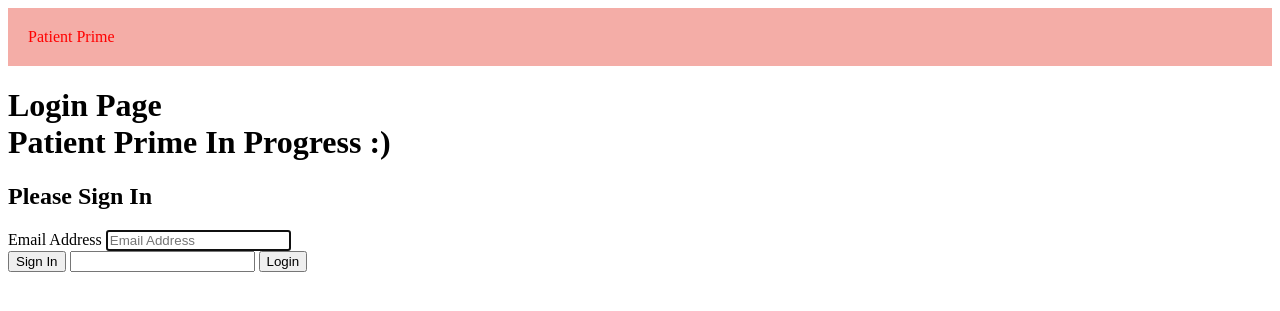
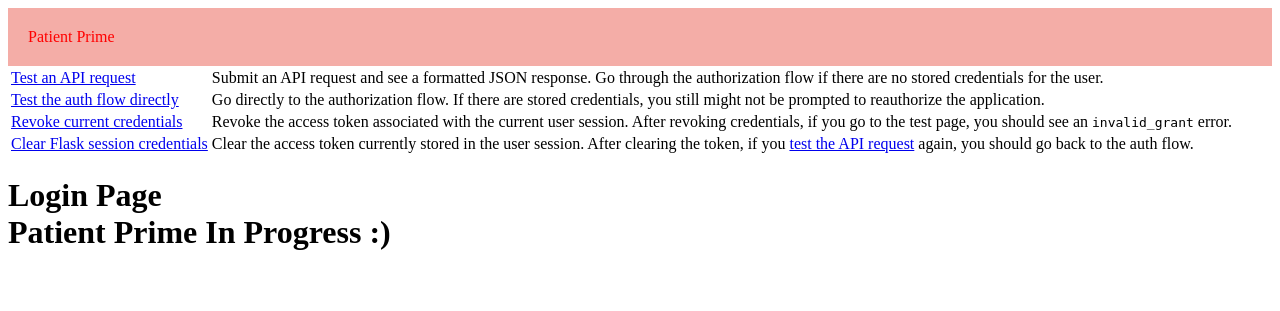
Before and after one commit to bukandu1/Patient-Prime, a Flask app: page / in a window 1280 px wide. Shown: the top 311 px of the page. Run offline with Flask 2, Linux system fonts and the light colour scheme.

Commit message:
Added OAuth routes and now have user's name displaying from the authorizationgit add . !

```diff
--- a/server.py
+++ b/server.py
@@ -1,5 +1,11 @@
 from flask import (Flask, session, redirect, render_template, flash,
-                    request, jsonify)
+                    request, url_for, jsonify)
+# from flask_oauth import OAuth
+
+import google.oauth2.credentials
+import google_auth_oauthlib.flow
+import googleapiclient.discovery
+import requests
 
 from flask_debugtoolbar import DebugToolbarExtension
 from model import db, connect_to_db, Doctor, Hospital, Review, AssociatedHospital
@@ -9,20 +15,150 @@ app = Flask(__name__)
 
 #Set key to use sessions and debug toolbar
 app.secret_key = os.environ['FLASK_SESSION_KEY']
+os.environ['OAUTHLIB_INSECURE_TRANSPORT'] = '1'
 
-@app.route("/user-dashboard/")
-def search_test(username):
-    """Search for providers and render on one page """
+# This variable specifies the name of a file that contains the OAuth 2.0
+# information for this application, including its client_id and client_secret.
+CLIENT_SECRETS_FILE = "client_secret.json"
 
-    #Retrieve username from login form
-    print(username, "##################USERNAME#############")
+# This OAuth 2.0 access scope allows for full read/write access to the
+# authenticated user's account and requires requests to use an SSL connection.
+SCOPES = ['https://www.googleapis.com/auth/drive.metadata.readonly']
+API_SERVICE_NAME = 'drive'
+API_VERSION = 'v2'
 
-    return render_template("/user-dashboard.html", username=username)
+# Use the client_secret.json file to identify the application requesting
+# authorization. The client ID (from that file) and access scopes are required.
+# flow = google_auth_oauthlib.flow.Flow.from_client_secrets_file('client_secret.json', scopes=SCOPES)
+
+# # Generate URL for request to Google's OAuth 2.0 server.
+# # Use kwargs to set optional request parameters.
+# authorization_url, state = flow.authorization_url(
+#     # Enable offline access so that you can refresh an access token without
+#     # re-prompting the user for permission. Recommended for web server apps.
+#     access_type='offline',
+#     # Enable incremental authorization. Recommended as a best practice.
+#     include_granted_scopes='true')
+
 
 @app.route('/', methods=["GET"])
 def display_login():
     """Login page for Patient Prime."""
     return render_template("login.html")
+
+@app.route('/test')
+def test_api_request():
+  if 'credentials' not in session:
+    return redirect('authorize')
+
+  # Load credentials from the session.
+  credentials = google.oauth2.credentials.Credentials(
+      **session['credentials'])
+
+  drive = googleapiclient.discovery.build(
+      API_SERVICE_NAME, API_VERSION, credentials=credentials)
+
+  # Makes request to
+  files = drive.files().list().execute()
+
+  # Save credentials back to session in case access token was refreshed.
+  # ACTION ITEM: In a production app, you likely want to save these
+  #              credentials in a persistent database instead.
+  session['credentials'] = credentials_to_dict(credentials)
+
+  fullname = files['items'][0]['owners'][0]['displayName']
+
+  print(files['items'][0]['owners'][0]['displayName'], "*******************SESSION!!!!!!!!\n\n\n\n\n")
+  # return jsonify(**files)
+  return render_template("/user-dashboard.html", fullname=fullname)
+
+
+@app.route('/authorize')
+def authorize():
+  # Create flow instance to manage the OAuth 2.0 Authorization Grant Flow steps.
+  flow = google_auth_oauthlib.flow.Flow.from_client_secrets_file(
+      CLIENT_SECRETS_FILE, scopes=SCOPES)
+
+  flow.redirect_uri = url_for('oauth2callback', _external=True)
+
+  authorization_url, state = flow.authorization_url(
+      # Enable offline access so that you can refresh an access token without
+      # re-prompting the user for permission. Recommended for web server apps.
+      access_type='offline',
+      # Enable incremental authorization. Recommended as a best practice.
+      include_granted_scopes='true')
+
+  # Store the state so the callback can verify the auth server response.
+  session['state'] = state
+
+  return redirect(authorization_url)
+
+
+@app.route('/oauth2callback')
+def oauth2callback():
+  # Specify the state when creating the flow in the callback so that it can
+  # verified in the authorization server response.
+  state = session['state']
+
+  flow = google_auth_oauthlib.flow.Flow.from_client_secrets_file(
+      CLIENT_SECRETS_FILE, scopes=SCOPES, state=state)
+  flow.redirect_uri = url_for('oauth2callback', _external=True)
+
+  # Use the authorization server's response to fetch the OAuth 2.0 tokens.
+  authorization_response = request.url
+  flow.fetch_token(authorization_response=authorization_response)
+
+  # Store credentials in the session.
+  # ACTION ITEM: In a production app, you likely want to save these
+  #              credentials in a persistent database instead.
+  credentials = flow.credentials
+  session['credentials'] = credentials_to_dict(credentials)
+
+  return redirect(url_for('test_api_request'))
+
+
+@app.route('/revoke')
+def revoke():
+  if 'credentials' not in session:
+    return ('You need to <a href="/authorize">authorize</a> before ' +
+            'testing the code to revoke credentials.')
+
+  credentials = google.oauth2.credentials.Credentials(
+    **session['credentials'])
+
+  revoke = requests.post('https://accounts.google.com/o/oauth2/revoke',
+      params={'token': credentials.token},
+      headers = {'content-type': 'application/x-www-form-urlencoded'})
+
+  status_code = getattr(revoke, 'status_code')
+  if status_code == 200:
+    return('Credentials successfully revoked.' + print_index_table())
+  else:
+    return('An error occurred.' + print_index_table())
+
+
+@app.route('/clear')
+def clear_credentials():
+  if 'credentials' in session:
+    del session['credentials']
+  return ('Credentials have been cleared.<br><br><a href="localhost:5000">')
+
+
+def credentials_to_dict(credentials):
+  return {'token': credentials.token,
+          'refresh_token': credentials.refresh_token,
+          'token_uri': credentials.token_uri,
+          'client_id': credentials.client_id,
+          'client_secret': credentials.client_secret,
+          'scopes': credentials.scopes}
+
+################GOOGLE OAUTH####################
+
+
+
+
+
+
 
 @app.route('/', methods=["POST"])
 def process_login():
@@ -42,6 +178,15 @@ def homepage():
     """ Homepage"""
 
     return render_template("search-doctors.html")
+
+@app.route("/user-dashboard/")
+def search_test(username):
+    """Search for providers and render on one page """
+
+    #Retrieve username from login form
+    print(username, "##################USERNAME#############")
+
+    return render_template("/user-dashboard.html", username=username)
 
 @app.route('/search-doctor')
 def search_doctor():
@@ -124,3 +269,12 @@ if __name__ == "__main__":
     DebugToolbarExtension(app)
 
     app.run(host="0.0.0.0")
+
+    # When running locally, disable OAuthlib's HTTPs verification.
+    # ACTION ITEM for developers:
+    # When running in production *do not* leave this option enabled.
+    os.environ['OAUTHLIB_INSECURE_TRANSPORT'] = '1'
+
+    # Specify a hostname and port that are set as a valid redirect URI
+    # for your API project in the Google API Console.
+    app.run('localhost', 8080, debug=True)
--- a/templates/login.html
+++ b/templates/login.html
@@ -1,8 +1,26 @@
 {%extends 'base.html'%}
 
 {% block content %}
+<table>
+          <tr><td><a href="/test">Test an API request</a></td>
+          <td>Submit an API request and see a formatted JSON response.
+              Go through the authorization flow if there are no stored
+              credentials for the user.</td></tr>
+          <tr><td><a href="/authorize">Test the auth flow directly</a></td>
+          <td>Go directly to the authorization flow. If there are stored
+              credentials, you still might not be prompted to reauthorize
+              the application.</td></tr>
+          <tr><td><a href="/revoke">Revoke current credentials</a></td>
+          <td>Revoke the access token associated with the current user
+              session. After revoking credentials, if you go to the test
+              page, you should see an <code>invalid_grant</code> error.
+          </td></tr>
+          <tr><td><a href="/clear">Clear Flask session credentials</a></td>
+          <td>Clear the access token currently stored in the user session.
+              After clearing the token, if you <a href="/test">test the
+              API request</a> again, you should go back to the auth flow.
+          </td></tr></table>
 
-    <!-- Soon to be form with submit-->
     <body>
    <h1> Login Page<br>
     Patient Prime In Progress :)
@@ -10,7 +28,7 @@
 
     <!-- <form action="/user-dashboard/username"> -->
 
-        <form class="form-signin" method="POST">
+      <!--   <form class="form-signin" method="POST">
 
         <h2 class="form-signin-heading">Please Sign In</h2>
 
@@ -31,6 +49,6 @@
         <input type="submit" name="submit" value="Login">
     </form>
     </body>
-    </html>
+    </html> -->
 
 {%endblock%}
--- a/templates/user-dashboard.html
+++ b/templates/user-dashboard.html
@@ -3,7 +3,7 @@
 <script src="/static/user_dashboard.js"></script>
 
 {%block content%}
-
+<h1>Welcome, {{fullname}}! </h1>
 <body>
         <form id="reviews">
             <input type="search" name="first_name" id="doctor_first_name" placeholder="First Name"aria-label="Search database of providers">
```
Also changed, not shown: 1 other file.
